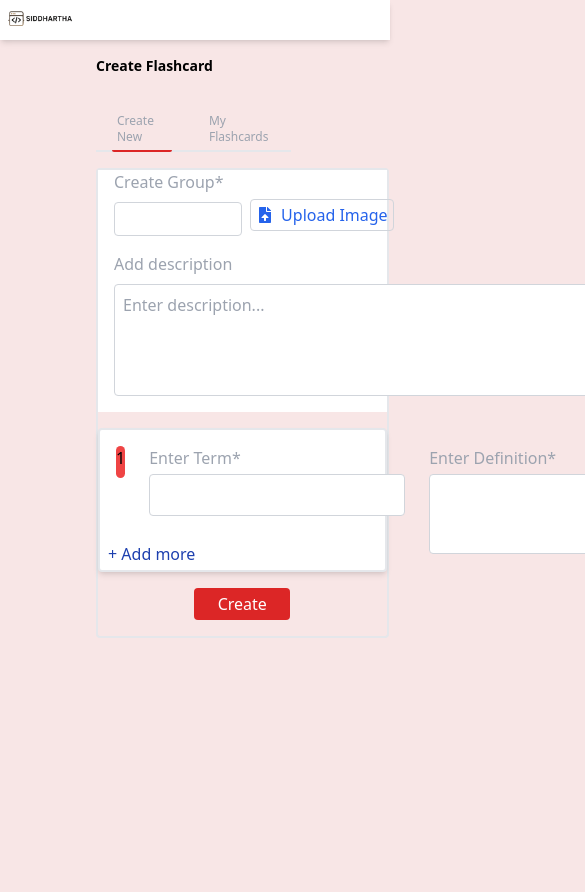
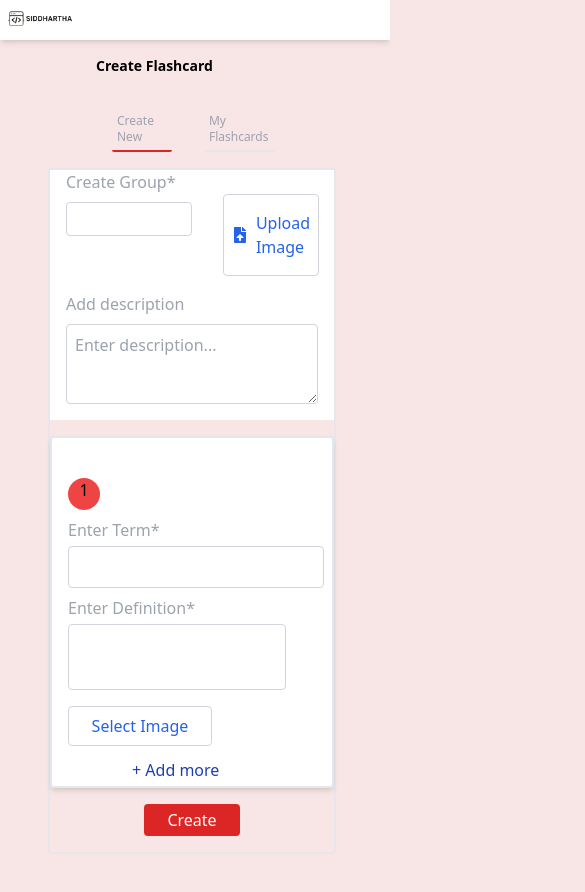
Before and after one commit to siddharthsharma7678/flashcard, a React (Create React App) app: page / in a window 390 px wide. Shown: the top 892 px of the page, 585 px wide, since content can reach past the window. Before the commit the page ends 844 px from the top, so only its background shows below. Built offline with nearby package versions, Linux system fonts and the light colour scheme.

Commit message:
changes for responsive ui done

```diff
--- a/src/components/Createflashcard.js
+++ b/src/components/Createflashcard.js
@@ -86,7 +86,7 @@ const Createflashcard = () => {
   return (
     <>
       {/* ===================== GROUP DETAILS ===================== */}
-      <div className="box mt-4 ml-24 w-3/4 border-2 rounded">
+      <div className="box mt-4 sm:ml-24 sm:w-3/4 w-72 m-12 border-2 rounded">
         {/* IMPORTANT:
            Button must be inside <form> to trigger submit */}
         <FormikProvider value={formik}>
@@ -111,7 +111,7 @@ const Createflashcard = () => {
                 {!formik.values.groupImage && (
                   <>
                     <label htmlFor="groupImage">
-                      <div className="flex justify-center mt-6 items-center gap-2 border border-gray-300 hover:border-blue-300 rounded w-36 h-8">
+                      <div className="flex justify-center mt-6 items-center gap-2 border border-gray-300 hover:border-blue-300 rounded sm:w-36 sm:h-16 w-24 p-4">
                         <div className="text-blue-600">
                           <FaFileUpload />
                         </div>
@@ -150,12 +150,12 @@ const Createflashcard = () => {
               {/* ---------- Description ---------- */}
 
               <div className="flex flex-col gap-2 col-span-2 m-4">
-                <label className=" text-gray-400">Add description</label>
+                <label for='addDescription' className="text-gray-400">Add description</label>
                 <textarea
                   name="addDescription"
                   value={formik.values.addDescription}
                   onChange={formik.handleChange}
-                  className="w-[40rem] h-28 border border-gray-300 rounded p-2"
+                  className="sm:w-[40rem] sm:h-28 w-full h-20 border border-gray-300 rounded p-2"
                   placeholder="Enter description..."
                 />
               </div>
@@ -168,7 +168,7 @@ const Createflashcard = () => {
                 {({ push }) => (
                   <>
                     {formik.values.Terms.map((item, index) => (
-                      <div key={index} className="flex items-start gap-6">
+                      <div key={index} className="flex flex-col sm:flex-row items-start sm:gap-6 gap-2 mt-6 mb-6">
                         {/* Term */}
                         <span className="bg-red-500 rounded-full w-8 h-8 text-center">
                           {index + 1}
@@ -195,13 +195,13 @@ const Createflashcard = () => {
                             name={`Terms[${index}].definition`}
                             onChange={formik.handleChange}
                             value={item.definition}
-                            className="border border-gray-300 p-2 rounded w-80 h-20 resize-none"
+                            className="border border-gray-300 p-2 rounded sm:w-80 sm:h-20 w-full h-15 resize-none"
                           />
                         </div>
 
                         {/* Image Upload */}
                         {!item.image && (
-                          <div className="flex flex-col mt-12">
+                          <div className="flex flex-col sm:mt-12 mt-2">
                             <label
                               htmlFor={`termImage-${index}`}
                               className="flex justify-center items-center gap-2 border border-gray-300 rounded w-36 h-10 cursor-pointer hover:border-blue-500"
@@ -253,7 +253,7 @@ const Createflashcard = () => {
                       onClick={() =>
                         push({ term: "", definition: "", image: null })
                       }
-                      className="text-blue-800 absolute bottom-1 left-2 cursor-pointer hover:text-blue-700"
+                      className="text-blue-800 absolute sm:bottom-1 sm:left-2 left-20 bottom-1 cursor-pointer hover:text-blue-700 mt-12"
                     >
                       + Add more
                     </button>
--- a/src/components/Flashcarddetails.js
+++ b/src/components/Flashcarddetails.js
@@ -54,9 +54,9 @@ const Flashcarddetails = () => {
             </p>
           </div>
         </div>
-        <div className="flex gap-2 mt-4">
-          <div className="bg-white shadow-md w-1/4 h-full p-8 text-gray-600">
-            <h3 className="border-b-2 font-bolder text-4xl">Flashcards</h3>
+        <div className="flex sm:flex-row flex-col gap-2 mt-4">
+          <div className="bg-white shadow-md sm:w-1/4 w-3/4 h-full p-8 text-gray-600">
+            <h3 className="border-b-2 font-bolder text-4xl pb-2">Flashcards</h3>
             <div>
               <ul>
                 {currentCard.Terms.map((value, index) => (
@@ -75,8 +75,8 @@ const Flashcarddetails = () => {
             </div>
           </div>
           <div className="flex flex-col items-center w-3/4">
-            <div className="bg-white shadow-md flex gap-1 w-full min-h-64 h-96">
-              <div className="img w-full m-8">
+            <div className="bg-white shadow-md flex gap-1 w-full sm:min-h-64 sm:h-96 h-56">
+              <div className="img w-full sm:m-8 m-2">
                 <img
                   className="w-full h-full object-contain"
                   src={image}
@@ -84,7 +84,7 @@ const Flashcarddetails = () => {
                 />
               </div>
               <div className="des w-1/2 flex justify-center items-start mt-4 text-sm p-8">
-                <p className="text-gray-600 text-lg">{des}</p>
+                <p className="text-gray-600 sm:text-lg text-sm">{des}</p>
               </div>
             </div>
             <div className="navigation-button flex gap-16 mt-4">
--- a/src/components/Navbar.js
+++ b/src/components/Navbar.js
@@ -12,7 +12,7 @@ const Navbar = () => {
           <img className="filter invert h-20 w-20 " src={logo} alt="logo" />
         </nav>
 
-        <div className="box mt-4 ml-24 h-24 sm:w-3/4 w-1/2  border-b-2 border-gray-200">
+        <div className="box mt-4 ml-24 h-24 sm:w-3/4 w-1/2 border-gray-200">
           <h2 className="font-bold sm:text-xl text-sm">Create Flashcard</h2>
           <div className="flex justify-start mt-4">
             <div
```
Also changed, not shown: 1 other file (tests, documents, lock files or other folders).
